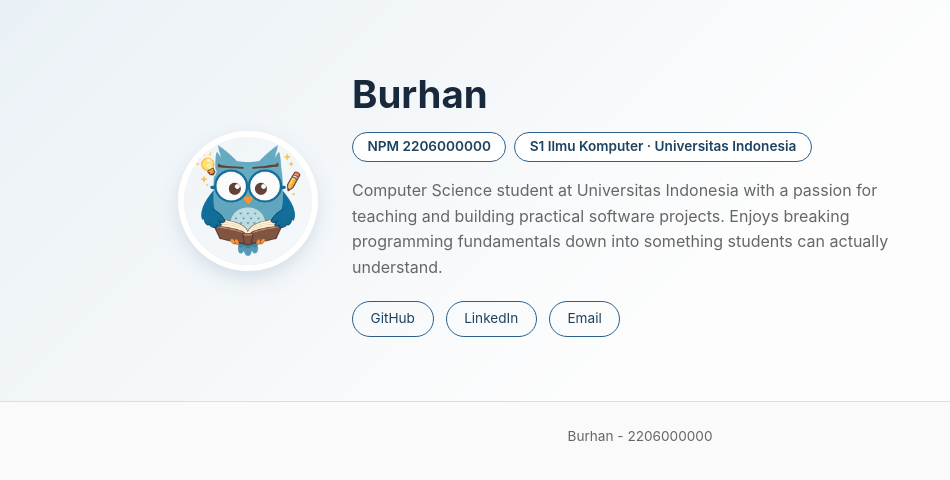
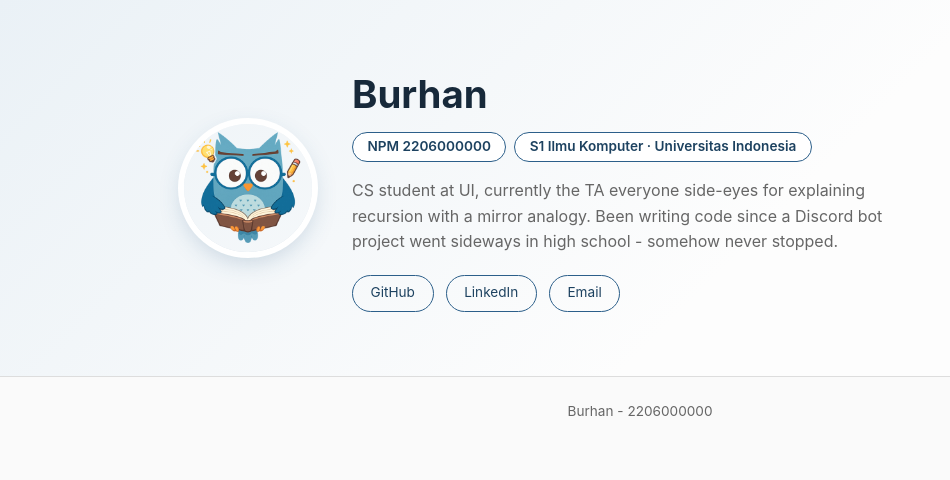
Before and after one commit to VazhaK14/asis-kuis-pbp-1, a Django app: page / in a window 1280 px wide. Shown: the part 66-546 px from the top of the page, without its empty margins (0-950 px from the left). Run offline with Django 4.2, Linux system fonts and the light colour scheme.

Commit message:
Rewrite the bio to sound like an actual person instead of an AI-generated LinkedIn blurb.

```diff
--- a/templates/index.html
+++ b/templates/index.html
@@ -26,7 +26,7 @@
                         <span class="badge">NPM 2206000000</span>
                         <span class="badge">S1 Ilmu Komputer &middot; Universitas Indonesia</span>
                     </div>
-                    <p class="bio">Computer Science student at Universitas Indonesia with a passion for teaching and building practical software projects. Enjoys breaking programming fundamentals down into something students can actually understand.</p>
+                    <p class="bio">CS student at UI, currently the TA everyone side-eyes for explaining recursion with a mirror analogy. Been writing code since a Discord bot project went sideways in high school - somehow never stopped.</p>
                     <div class="social-links">
                         <a href="https://github.com/" class="social-link">GitHub</a>
                         <a href="https://linkedin.com/" class="social-link">LinkedIn</a>
```
